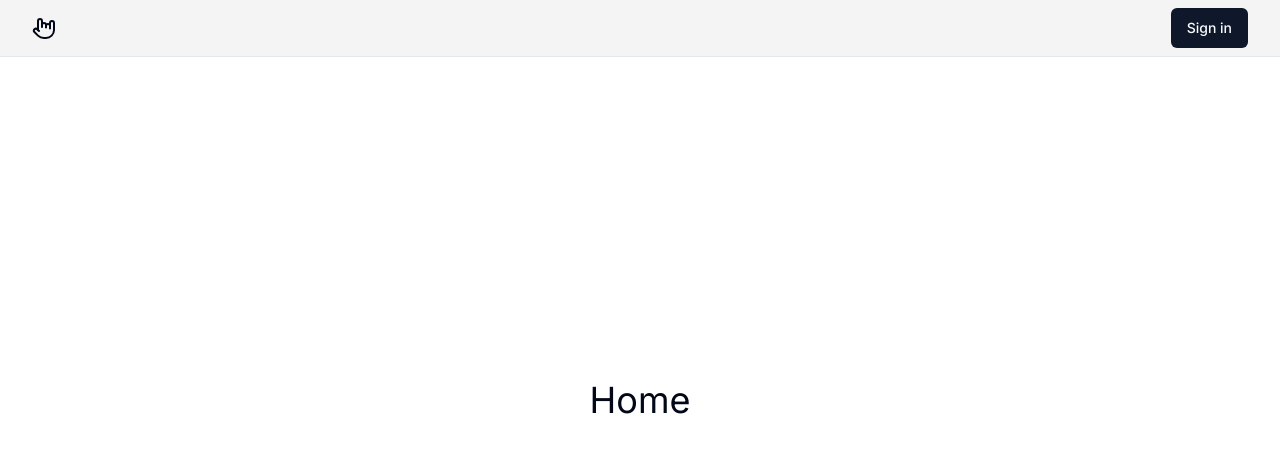
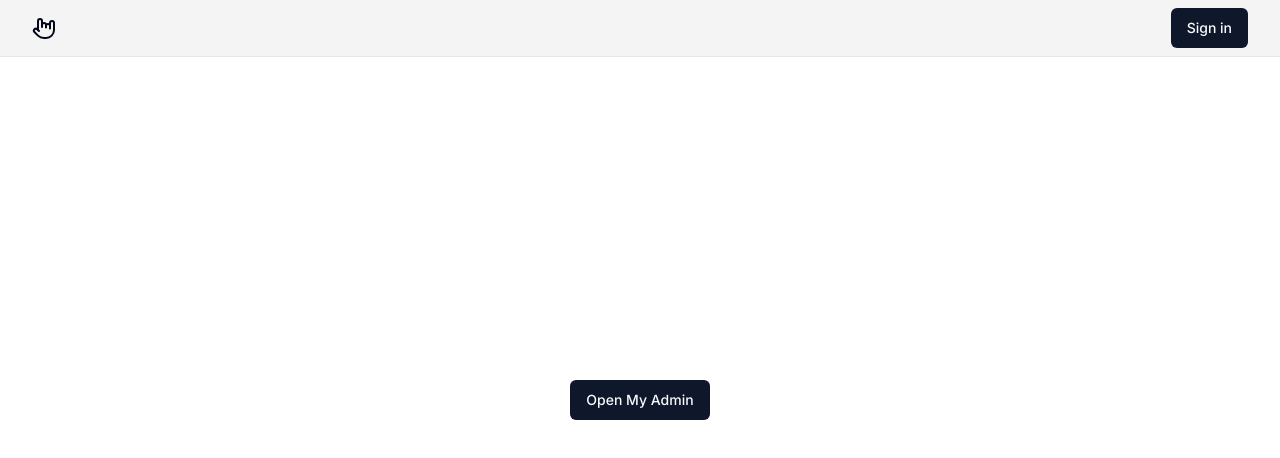
Before and after one commit to sdhaduk/next-auth, a Next.js app: page / in a window 1280 px wide. Shown: the top 458 px of the page. Built offline with nearby package versions, Linux system fonts and the light colour scheme.

Commit message:
created admin page and added button to redirect to it from home

```diff
--- /dev/null
+++ b/src/app/(dashboard)/admin/page.tsx
@@ -0,0 +1,7 @@
+type Props = {};
+
+const page = (props: Props) => {
+  return <div>Welcome to admin</div>;
+};
+
+export default page;
--- a/src/app/page.tsx
+++ b/src/app/page.tsx
@@ -1,5 +1,13 @@
+import { buttonVariants } from "@/components/ui/button";
 import Image from "next/image";
+import Link from "next/link";
 
 export default function Home() {
-  return <h1 className="text-4xl">Home</h1>;
+  return (
+    <div>
+      <Link className={buttonVariants()} href="/admin">
+        Open My Admin
+      </Link>
+    </div>
+  );
 }
```
